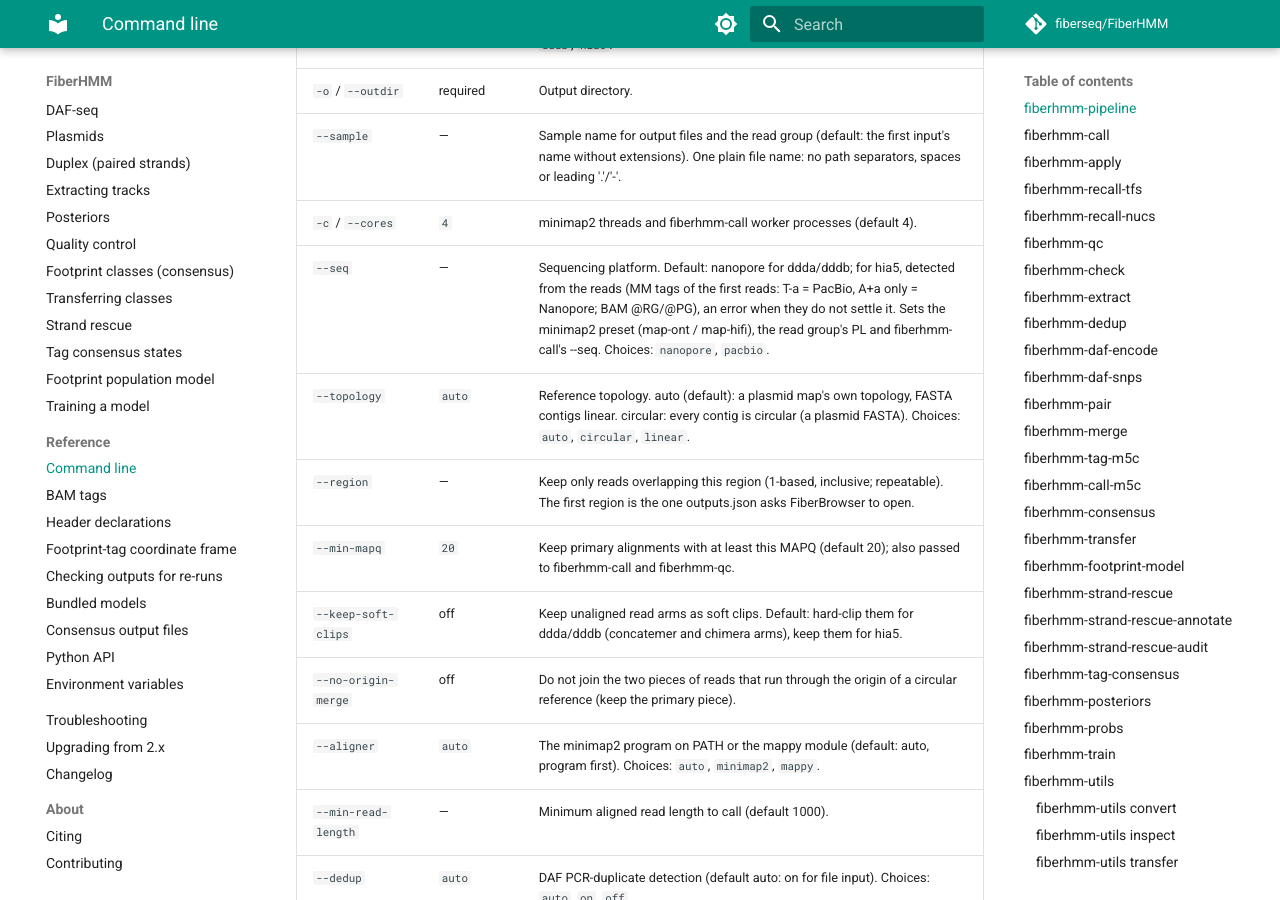
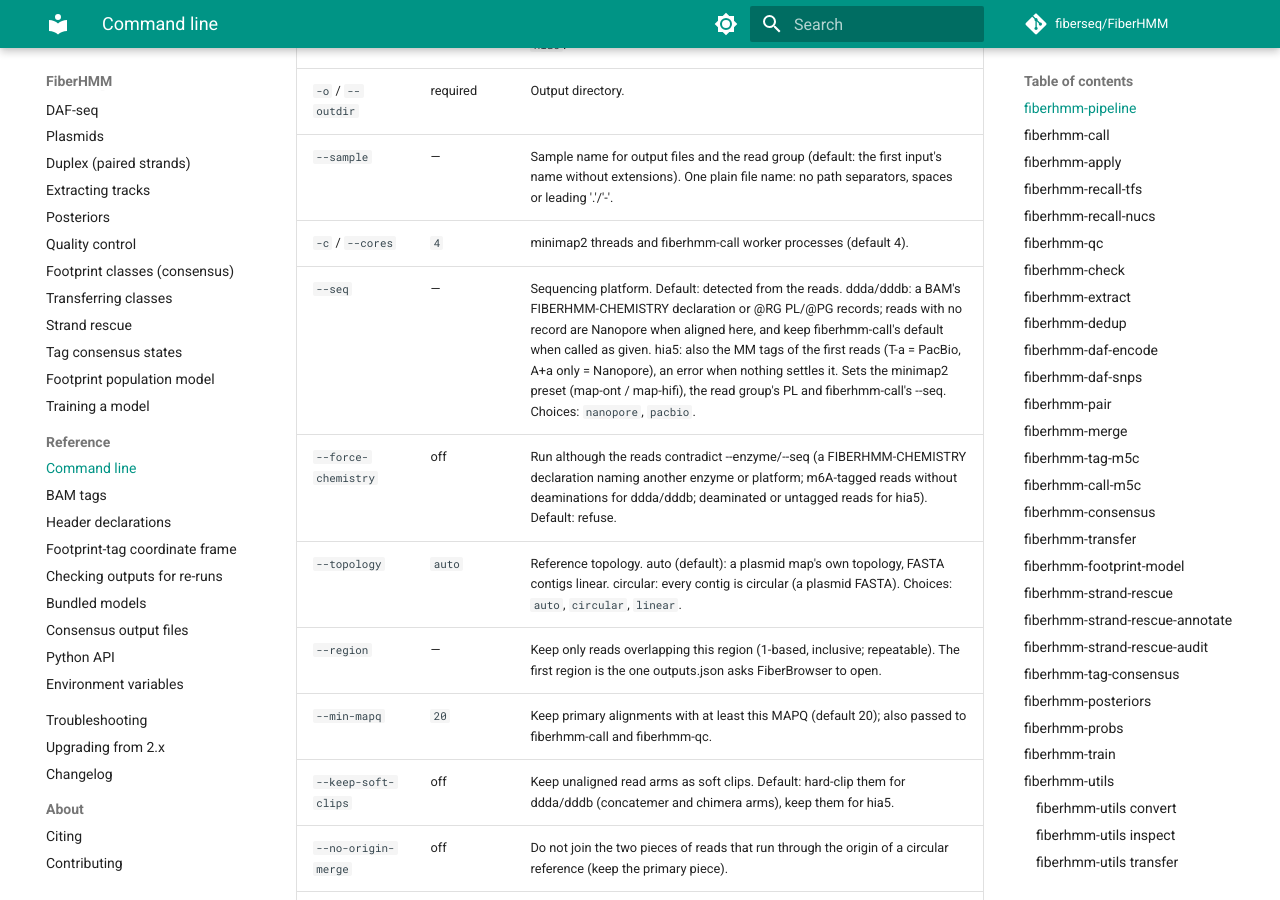
Before and after one commit to fiberseq/FiberHMM, an MkDocs documentation site: the page built from docs/reference/cli.md, in a window 1280 px wide and 900 px high, scrolled down 1814 px. Built offline with MkDocs 1.6.1 and Material for MkDocs 9.7.7, drawn with Linux system fonts in a browser that asks for light colours; comment, search, counter and statistics services are not loaded.

Commit message:
docs(cli): regenerate the fiberhmm-pipeline flags (--seq detection, --force-chemistry)
Generated by tools/gen_cli_reference.py.

Co-Authored-By: Claude Opus 5.5 (1M context) <noreply@anthropic.com>

```diff
--- a/docs/reference/cli.md
+++ b/docs/reference/cli.md
@@ -47,7 +47,8 @@ Generated from each command's argparse definition by `python tools/gen_cli_refer
 | `-o` / `--outdir` | required | Output directory. |
 | `--sample` | — | Sample name for output files and the read group (default: the first input's name without extensions). One plain file name: no path separators, spaces or leading '.'/'-'. |
 | `-c` / `--cores` | `4` | minimap2 threads and fiberhmm-call worker processes (default 4). |
-| `--seq` | — | Sequencing platform. Default: nanopore for ddda/dddb; for hia5, detected from the reads (MM tags of the first reads: T-a = PacBio, A+a only = Nanopore; BAM @RG/@PG), an error when they do not settle it. Sets the minimap2 preset (map-ont / map-hifi), the read group's PL and fiberhmm-call's --seq. Choices: `nanopore`, `pacbio`. |
+| `--seq` | — | Sequencing platform. Default: detected from the reads. ddda/dddb: a BAM's FIBERHMM-CHEMISTRY declaration or @RG PL/@PG records; reads with no record are Nanopore when aligned here, and keep fiberhmm-call's default when called as given. hia5: also the MM tags of the first reads (T-a = PacBio, A+a only = Nanopore), an error when nothing settles it. Sets the minimap2 preset (map-ont / map-hifi), the read group's PL and fiberhmm-call's --seq. Choices: `nanopore`, `pacbio`. |
+| `--force-chemistry` | off | Run although the reads contradict --enzyme/--seq (a FIBERHMM-CHEMISTRY declaration naming another enzyme or platform; m6A-tagged reads without deaminations for ddda/dddb; deaminated or untagged reads for hia5). Default: refuse. |
 | `--topology` | `auto` | Reference topology. auto (default): a plasmid map's own topology, FASTA contigs linear. circular: every contig is circular (a plasmid FASTA). Choices: `auto`, `circular`, `linear`. |
 | `--region` | — | Keep only reads overlapping this region (1-based, inclusive; repeatable). The first region is the one outputs.json asks FiberBrowser to open. |
 | `--min-mapq` | `20` | Keep primary alignments with at least this MAPQ (default 20); also passed to fiberhmm-call and fiberhmm-qc. |
```
